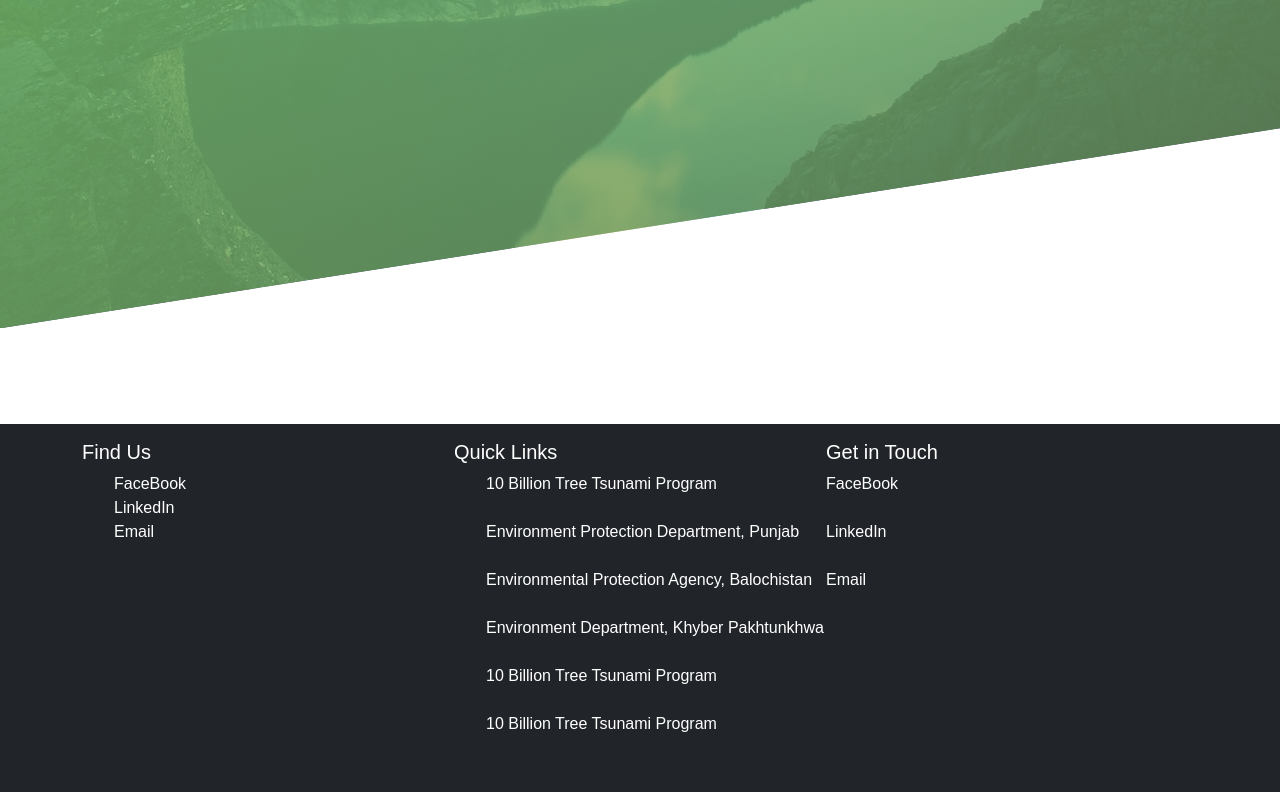
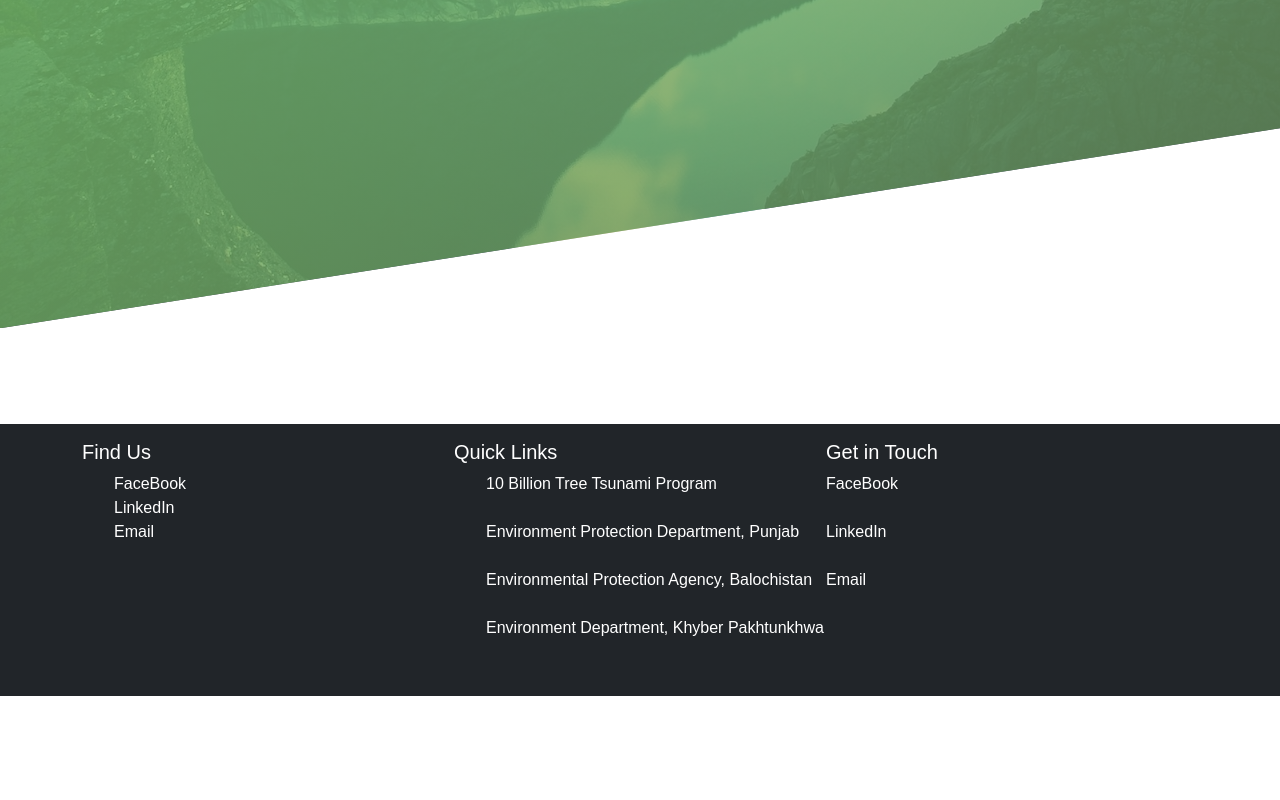
Before and after one commit to Samiullah55/tbttp, a React (Create React App) app: page /region in a window 1280 px wide. Shown: the part 709-1509 px from the top of the page. After the commit the page ends 1413 px from the top, so only its background shows below. Built offline with nearby package versions, Linux system fonts and the light colour scheme; the HTML template or start-up script is replaced by a standard one.

Commit message:
links problem in footer.js resolved

```diff
--- a/src/myCompnents/Footer.js
+++ b/src/myCompnents/Footer.js
@@ -18,12 +18,10 @@ export const Footer = () => {
                         <div className='col-sm 3'>
                             <h5 pl-3>Quick Links</h5>
                             <ul>
-                                <li><a href="#">10 Billion Tree Tsunami Program </a></li><br/>
-                                <li><a href="#">Environment Protection Department, Punjab</a></li><br/>
-                                <li><a href=""> Environmental Protection Agency, Balochistan</a> </li><br/>
-                                <li><a href="#">Environment Department, Khyber Pakhtunkhwa</a></li><br/>
-                                <li><a href="#">10 Billion Tree Tsunami Program</a> </li><br/>
-                                <li><a href="#">10 Billion Tree Tsunami Program</a> </li><br/>
+                                <li><a href="https://www.mocc.gov.pk/ProjectDetail/M2QzOWJmMjUtZTU3MC00NmFkLWE4YmMtZDFhMmRlOGU2NGRh">10 Billion Tree Tsunami Program </a></li><br/>
+                                <li><a href="https://epd.punjab.gov.pk/">Environment Protection Department, Punjab</a></li><br/>
+                                <li><a href="https://bepa.gob.pk/"> Environmental Protection Agency, Balochistan</a> </li><br/>
+                                <li><a href="https://epakp.gov.pk/">Environment Department, Khyber Pakhtunkhwa</a></li><br/>
                             </ul>
                         </div>
                         <div className='col-sm 3'>
```
